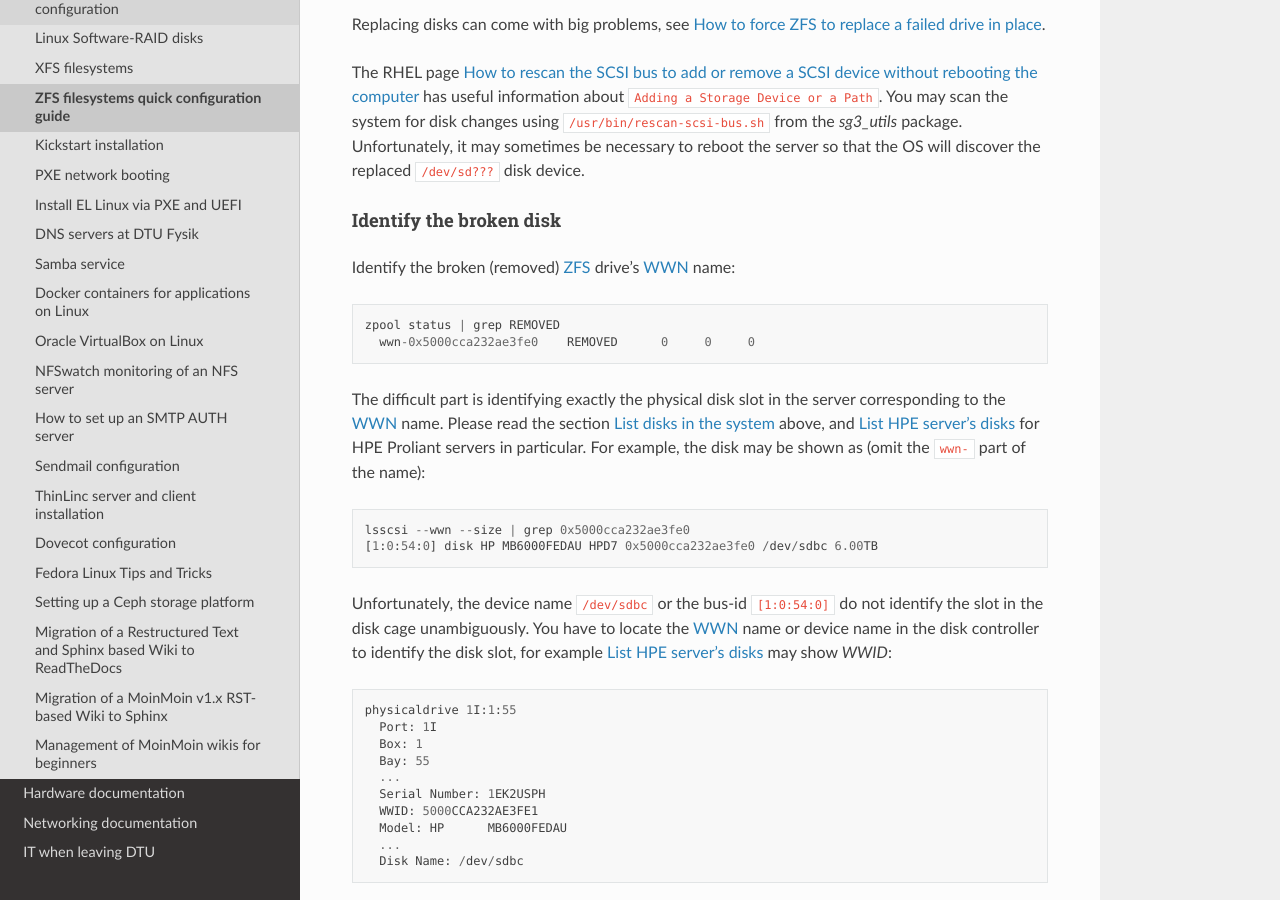
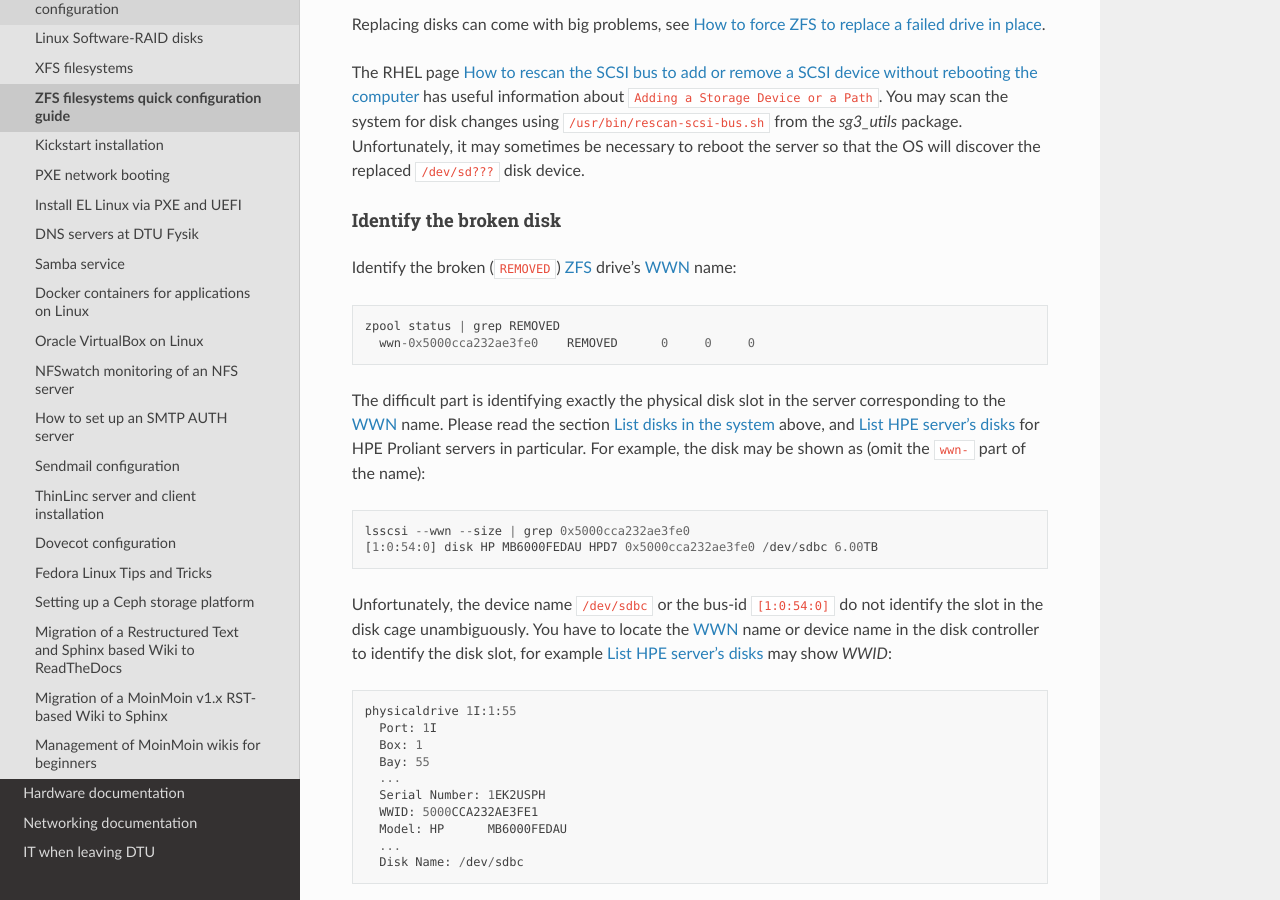
Before and after one commit to OleHolmNielsen/ITwiki, a Sphinx documentation site: the page built from docs/ZFS_filesystems.rst, in a window 1280 px wide and 900 px high, scrolled down 13994 px. Built offline with Sphinx 7.4.7 and the Read the Docs theme 3.1.0, drawn with Linux system fonts in a browser that asks for light colours.

Commit message:
Minor edit

```diff
--- a/docs/ZFS_filesystems.rst
+++ b/docs/ZFS_filesystems.rst
@@ -641,7 +641,7 @@ Unfortunately, it may sometimes be necessary to reboot the server so that the OS
 Identify the broken disk
 ...........................
 
-Identify the broken (removed) ZFS_ drive's WWN_ name::
+Identify the broken (``REMOVED``) ZFS_ drive's WWN_ name::
 
   zpool status | grep REMOVED
     wwn-0x5000cca232ae3fe0    REMOVED      0     0     0
```
